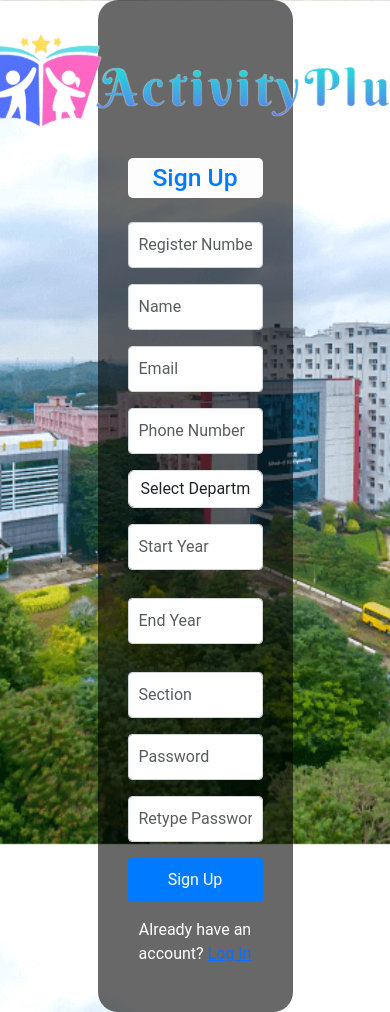
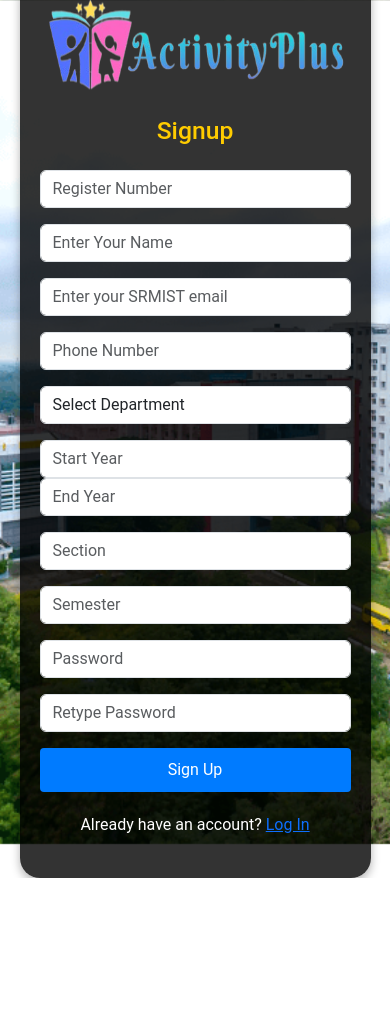
Before and after one commit to Brindhalakshmi17/mini-project, a Flask app: template templates/signup.html in a window 390 px wide; the page is wider, and only the part inside the window is pictured. After the commit the page ends 878 px from the top of that part, so only its background shows below. Run offline with Flask 3, Linux system fonts and the light colour scheme; the template is opened without the code that fills it, so the values that code supplies are empty; parts of the project's set-up code (start-up, migrations or seed data) failed here and were passed over.

Commit message:
alter: making responsive to mobile frame

```diff
--- a/static/signup.css
+++ b/static/signup.css
@@ -1,39 +1,80 @@
-/* Add a black background to the body */
 body {
-    background-color: #000000;
+    background: url('../static/SRM.jpg') no-repeat center center fixed;
     background-size: cover;
-    background-position: center;
-    background-repeat: no-repeat;
     font-family: 'Roboto', sans-serif;
-    color: white;
+    color: #fff;
+    display: flex;
+    justify-content: center;
+    align-items: center;
+    margin: 0;
+    height: 100vh;
 }
 
-/* Make form fields more compact and visible */
-.form-control {
-    margin-bottom: 15px;
-    border: 2px solid #007bff; /* Blue border for form fields */
-    background-color: #f8f9fa; /* Light gray background for inputs */
+.custom-container {
+    background-color: rgba(0, 0, 0, 0.8);
+    width: 90%;
+    max-width: 800px;
+    padding: 30px;
+    color: #fff;
+    border-radius: 20px;
+    box-shadow: 0 4px 10px rgba(0, 0, 0, 0.3);
+    margin-top: 10px;
 }
 
-/* Submit Button */
-.submit-btn {
-    margin-top: 20px;
-    padding: 10px;
-    font-size: 16px;
+.image-container {
+    margin-bottom: 20px;
+    display: flex;
+    justify-content: center;
 }
 
-/* Change color for 'Already have an account?' text */
-.login-text {
-    color: #ffcc00; /* Bright yellow for better visibility */
-    font-size: 16px; /* Optional: adjust font size */
-    background-color: rgba(255, 255, 255, 0.7); /* Light background for contrast */
-    padding: 5px; /* Add some padding around the text */
-    border-radius: 4px; /* Optional: rounded corners for the background */
+.image-container img {
+    max-width: 100%;
+    height: 100px;
 }
 
-/* Responsive adjustments */
+h2 {
+    color: #ffcc00;
+    margin-bottom: 20px;
+}
+
+.form-control:focus {
+    border-color: #007bff;
+    box-shadow: 0 0 5px rgba(0, 123, 255, 0.5);
+}
+
+.submit-btn {
+    background-color: #007bff;
+    color: #fff;
+    border: none;
+    padding: 10px;
+    width: 100%;
+    border-radius: 4px;
+    cursor: pointer;
+    transition: background-color 0.3s ease;
+}
+
+.submit-btn:hover {
+    background-color: #0056b3;
+}
+
+.login-text {
+    color:white;
+    font-size: 16px;
+    padding: 5px;
+    border-radius: 4px;
+    text-align: center;
+}
+
 @media (max-width: 768px) {
-    .row {
-        flex-direction: column;
+    .custom-container {
+        padding: 20px;
     }
 }
+
+.alert {
+    margin-top: 10px;
+}
+
+.alert-dismissible {
+    padding-right: 25px;
+}
--- a/static/signup_form.css
+++ b/static/signup_form.css
@@ -6,30 +6,31 @@ body {
     background-repeat: no-repeat;
     font-family: 'Roboto', sans-serif;
     color: #333;
-    min-height: 100vh;
     display: flex;
     justify-content: center;
     align-items: center;
     margin: 0;
+    height: 100vh; /* Full viewport height */
+    width: 100vw; /* Full viewport width */
 }
 /* Centering the image container */
 .image-container {
+    margin: 0;
     display: flex;
     justify-content: center;
-    margin-bottom: 15px;
     text-align: center; /* Align content in the center */
 }
-
-.signin-image {
-    max-width: 600px;
-    height: auto;
+/* Styling the image */
+.image-container img {
+    width: 50%;
+    height: 100px;
 }
-
 /* Styling the form container */
 .container {
+    font-size: smaller;
     max-width: 360px;
     margin: 0px auto;
-    padding: 20px;
+    padding: 10px;
     background-color: white;
     border-radius: 8px;
     box-shadow: 0 4px 10px rgba(0, 0, 0, 0.1);
@@ -40,7 +41,6 @@ h2 {
     color: #007bff;
     margin-bottom: 10px; /* Add more space below the heading */
     text-align: center;
-    background-color: rgb(253, 253, 253);
     border-radius: 5px;
     padding: 5px;
 }
--- a/templates/login.html
+++ b/templates/login.html
@@ -9,7 +9,6 @@
     <link rel="stylesheet" href="{{ url_for('static', filename='login.css') }}">
     <style>
         .flash-message {
-            margin-bottom: 1rem;
             font-size: 0.875rem;
         }
     </style>
@@ -34,7 +33,9 @@
                 </div>
 
                 <form class="login-form" action="/login" method="POST">
-
+                    <div class="text-center mb-4">
+                        <h2>Login</h2>
+                    </div>
                     <div class="mb-3">
                         <input class="form-control" type="email" name="email" id="email" placeholder="Enter your SRMIST email" required>
                     </div>
--- a/templates/signup.html
+++ b/templates/signup.html
@@ -3,17 +3,17 @@
 <head>
     <meta charset="UTF-8">
     <meta name="viewport" content="width=device-width, initial-scale=1.0">
-    <title>Sign Up</title>
+    <title>Responsive Sign Up</title>
     <link href="https://cdn.jsdelivr.net/npm/bootstrap@5.3.0/dist/css/bootstrap.min.css" rel="stylesheet">
-    <link rel="stylesheet" href="{{ url_for('static', filename='signup_form.css') }}">
+    <link rel="stylesheet" href="{{ url_for('static', filename='signup.css') }}">
 </head>
 <body>
     <div class="custom-container">
-        <div class="image-container text-center mb-4">
-            <img src="{{ url_for('static', filename='newlogo.png') }}" alt="Logo" class="signin-image">
+        <div class="image-container text-center">
+            <img src="{{ url_for('static', filename='newlogo.png') }}" alt="Logo">
         </div>
         <div class="text-center mb-4">
-            <h2>Sign Up</h2>
+            <h2>Signup</h2>
         </div>
 
         <!-- Flash messages for errors -->
@@ -28,17 +28,17 @@
             {% endif %}
         {% endwith %}
 
-        <form action="/signup" method="POST" class="custom-form">
+        <form action="/signup" method="POST">
             <div class="row">
                 <div class="col-md-6">
                     <div class="mb-3">
                         <input type="text" class="form-control" name="register_number" placeholder="Register Number" required>
                     </div>
                     <div class="mb-3">
-                        <input type="text" class="form-control" name="name" placeholder="Name" required>
+                        <input type="text" class="form-control" name="name" placeholder="Enter Your Name" required>
                     </div>
                     <div class="mb-3">
-                        <input type="email" class="form-control" name="email" placeholder="Email" required>
+                        <input type="email" class="form-control" name="email" placeholder="Enter your SRMIST email" required>
                     </div>
                     <div class="mb-3">
                         <input type="tel" class="form-control" name="phone_number" placeholder="Phone Number" required>
@@ -56,16 +56,19 @@
                 </div>
 
                 <div class="col-md-6">
-                    <div class="row">
-                        <div class="col-md-6 mb-3">
+                    <div class="row mb-3">
+                        <div class="col-md-6">
                             <input type="number" class="form-control" name="year_start" placeholder="Start Year" required>
                         </div>
-                        <div class="col-md-6 mb-3">
+                        <div class="col-md-6">
                             <input type="number" class="form-control" name="year_end" placeholder="End Year" required>
                         </div>
                     </div>
                     <div class="mb-3">
                         <input type="text" class="form-control" name="batch" placeholder="Section" required>
+                    </div>
+                    <div class="mb-3">
+                        <input type="text" class="form-control" name="semester" placeholder="Semester" required>
                     </div>
                     <div class="mb-3">
                         <input type="password" class="form-control" name="password" placeholder="Password" required>
@@ -77,10 +80,10 @@
             </div>
             <button type="submit" class="btn btn-primary w-100 submit-btn">Sign Up</button>
         </form>
+
         <div class="text-center mt-3">
             <p class="login-text">Already have an account? <a href="/login">Log In</a></p>
         </div>
-
     </div>
 
     <script src="https://cdn.jsdelivr.net/npm/bootstrap@5.3.0/dist/js/bootstrap.bundle.min.js"></script>
```
Also changed, not shown: static/dashboard.css (+80 -40 lines), static/login.css (+7 -0 lines), templates/dashboard.html (+12 -2 lines).
